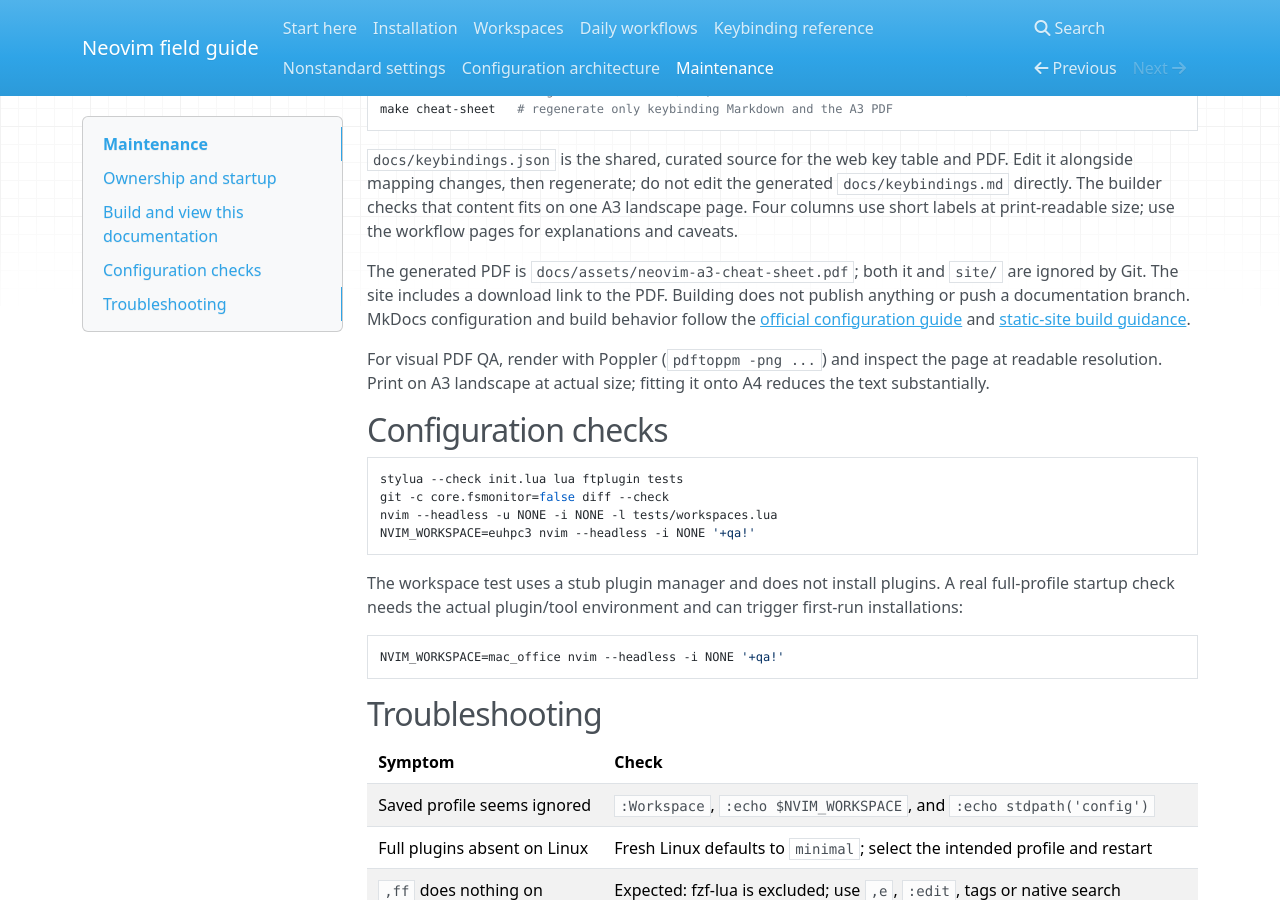
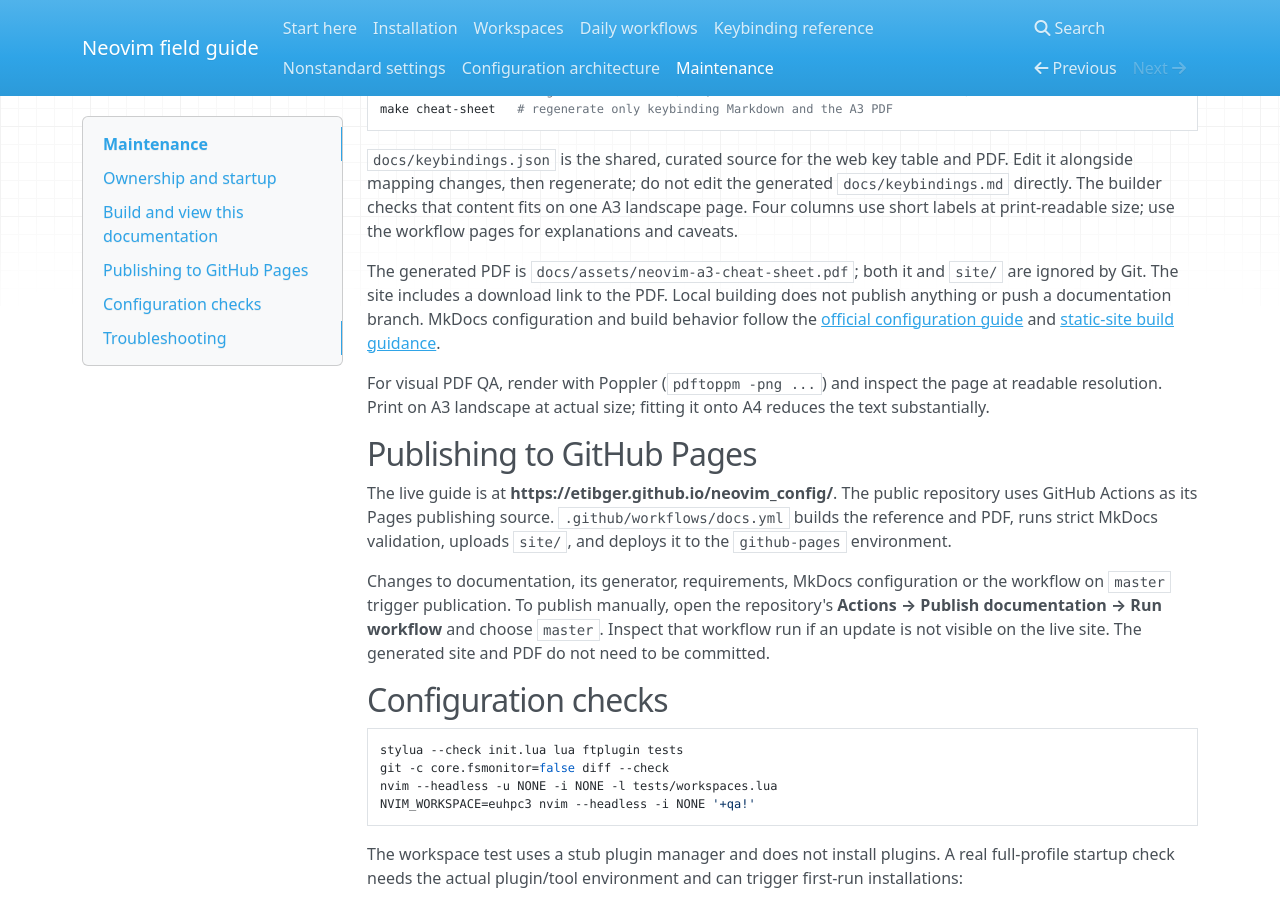
Before and after one commit to etibger/neovim_config, an MkDocs documentation site: the page built from docs/maintenance.md, in a window 1280 px wide and 900 px high, scrolled down 1373 px. Built offline with MkDocs 1.6.1, drawn with Linux system fonts in a browser that asks for light colours; nearby versions of some CDN libraries.

Commit message:
publish MkDocs guide automatically with GitHub Pages

```diff
--- a/docs/maintenance.md
+++ b/docs/maintenance.md
@@ -57,7 +57,7 @@
 workflow pages for explanations and caveats.
 
 The generated PDF is `docs/assets/neovim-a3-cheat-sheet.pdf`; both it and `site/`
-are ignored by Git. The site includes a download link to the PDF. Building does
+are ignored by Git. The site includes a download link to the PDF. Local building does
 not publish anything or push a documentation branch. MkDocs configuration and
 build behavior follow the [official configuration guide](https://www.mkdocs.org/user-guide/configuration/)
 and [static-site build guidance](https://www.mkdocs.org/user-guide/deploying-your-docs/).
@@ -65,6 +65,19 @@
 For visual PDF QA, render with Poppler (`pdftoppm -png ...`) and inspect the page
 at readable resolution. Print on A3 landscape at actual size; fitting it onto A4
 reduces the text substantially.
+
+## Publishing to GitHub Pages
+
+The live guide is at **https://etibger.github.io/neovim_config/**.
+The public repository uses GitHub Actions as its Pages publishing source.
+`.github/workflows/docs.yml` builds the reference and PDF, runs strict MkDocs
+validation, uploads `site/`, and deploys it to the `github-pages` environment.
+
+Changes to documentation, its generator, requirements, MkDocs configuration or
+the workflow on `master` trigger publication. To publish manually, open the
+repository's **Actions → Publish documentation → Run workflow** and choose
+`master`. Inspect that workflow run if an update is not visible on the live site.
+The generated site and PDF do not need to be committed.
 
 ## Configuration checks
 
--- a/mkdocs.yml
+++ b/mkdocs.yml
@@ -1,4 +1,5 @@
 site_name: Neovim field guide
+site_url: https://etibger.github.io/neovim_config/
 site_description: One configuration, five machines, and a lightweight HPC profile.
 theme:
   name: mkdocs
```
Also changed, not shown: README.md (+5 -2 lines), 1 other file.
